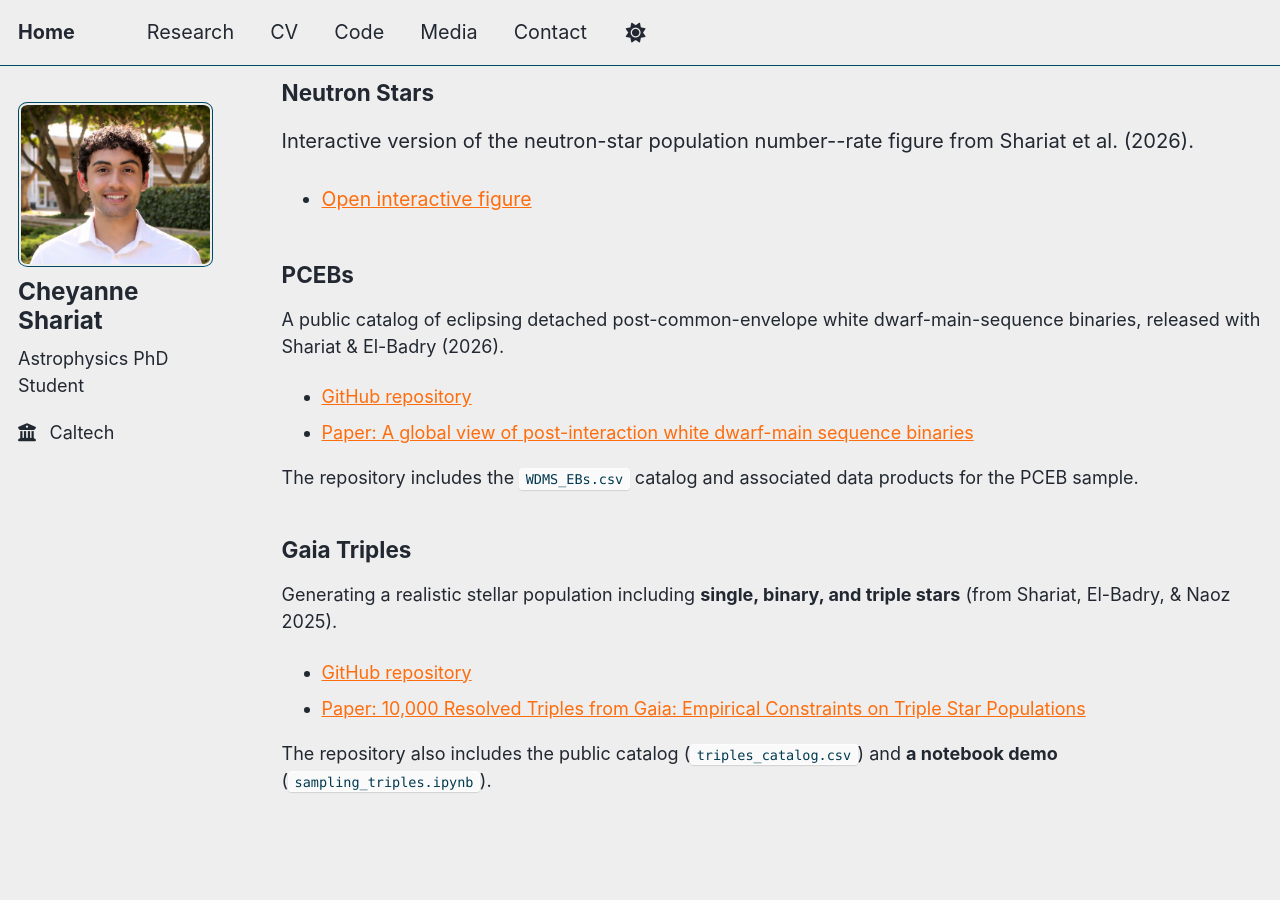
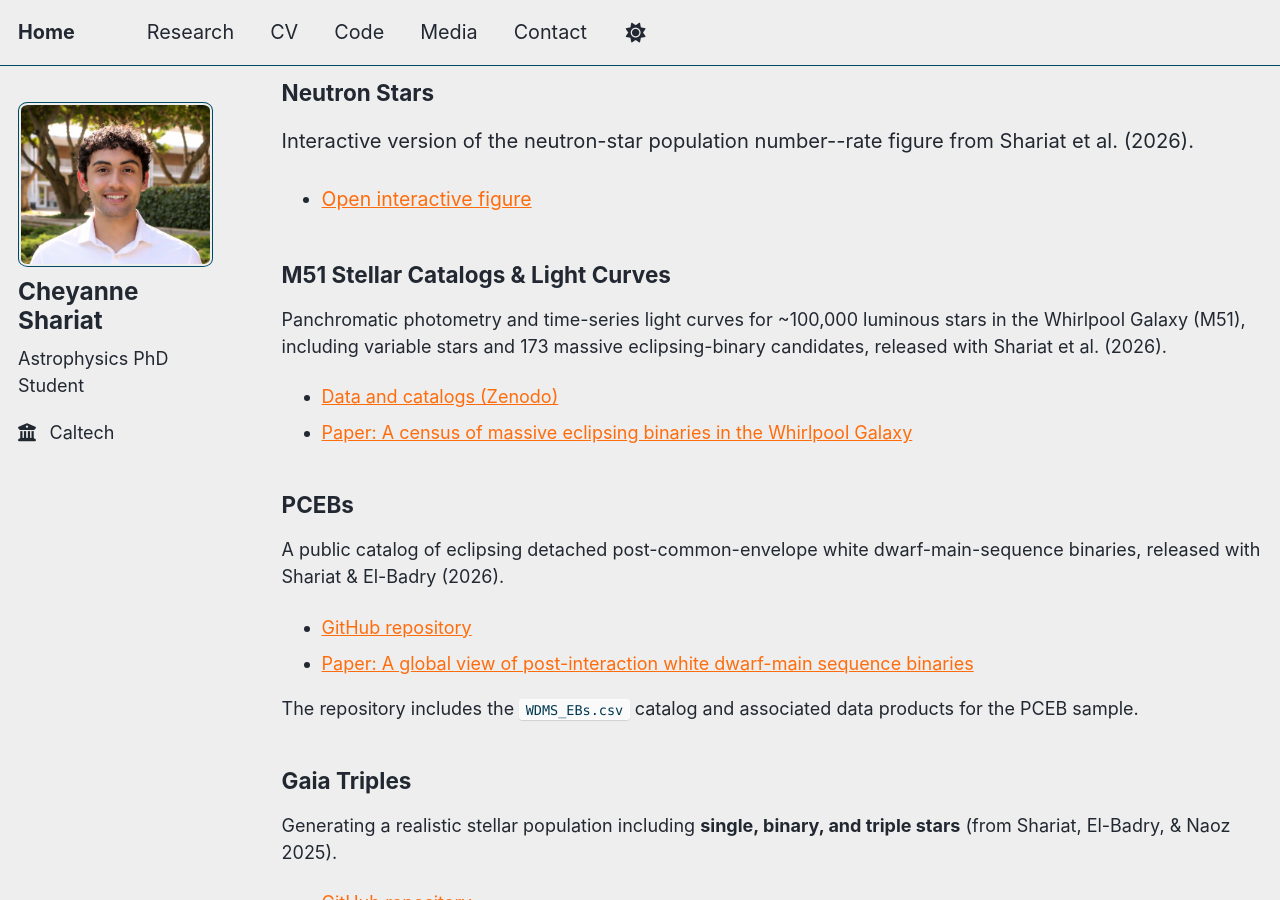
Before and after one commit to cheyanneshariat/cheyanneshariat.github.io, a Jekyll site: the page built from _pages/code.md, in a window 1280 px wide and 900 px high, scrolled down 410 px. Built offline with Jekyll 4.4.1, drawn with Linux system fonts in a browser that asks for light colours; a script that is not in the unit is left out.

Commit message:
Add M51 Stellar Catalogs section to code.md
Added information about M51 Stellar Catalogs and Light Curves, including links to data and related paper.

```diff
--- a/_pages/code.md
+++ b/_pages/code.md
@@ -37,6 +37,13 @@ author_profile: true
   <li><a href="/code/ns-populations/">Open interactive figure</a></li>
 </ul>
 
+## M51 Stellar Catalogs & Light Curves
+
+Panchromatic photometry and time-series light curves for ~100,000 luminous stars in the Whirlpool Galaxy (M51), including variable stars and 173 massive eclipsing-binary candidates, released with Shariat et al. (2026).
+
+- [Data and catalogs (Zenodo)](https://doi.org/10.5281/zenodo.22727123)
+- [Paper: A census of massive eclipsing binaries in the Whirlpool Galaxy](https://arxiv.org/abs/2609.19268)
+
 
 ## PCEBs
 
```
